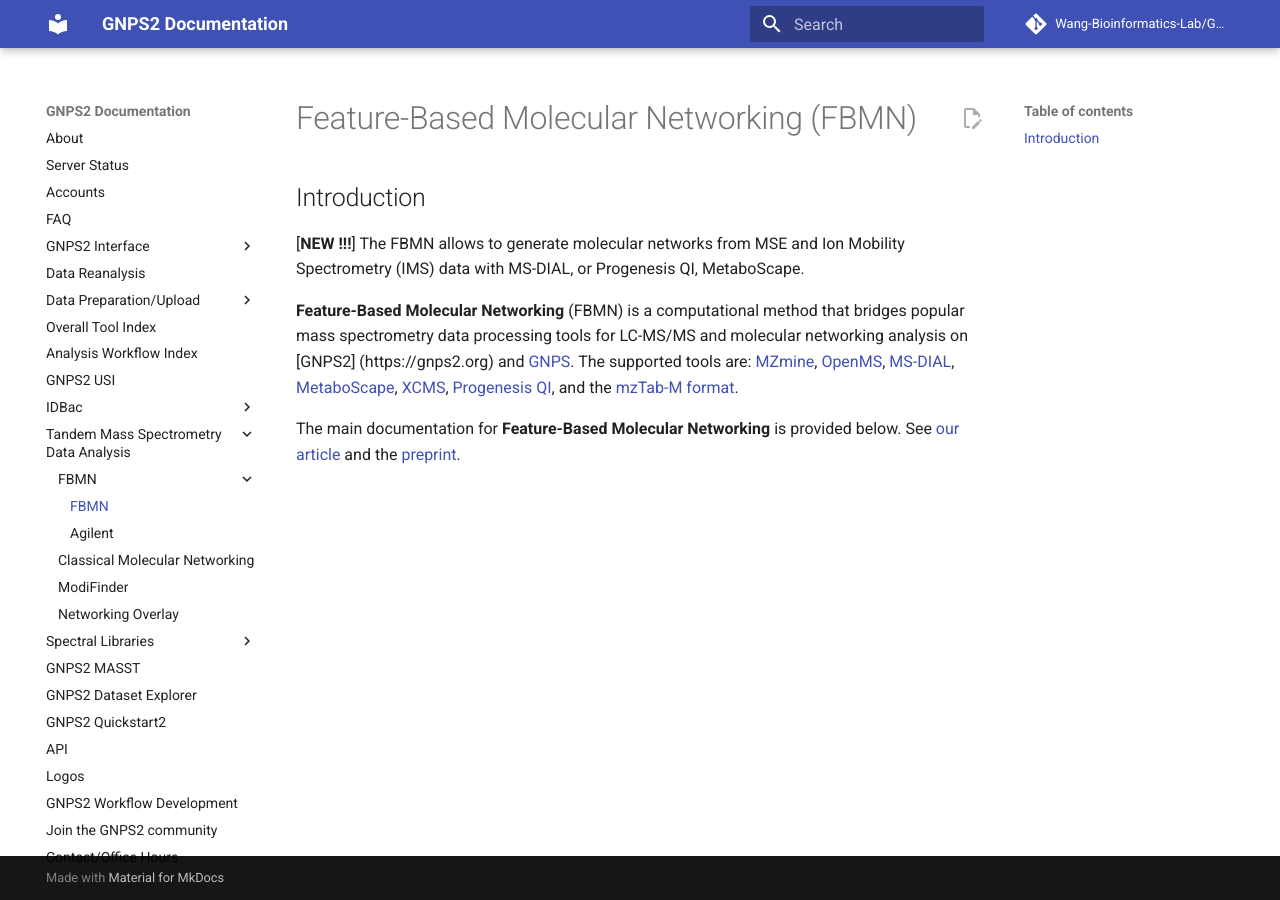
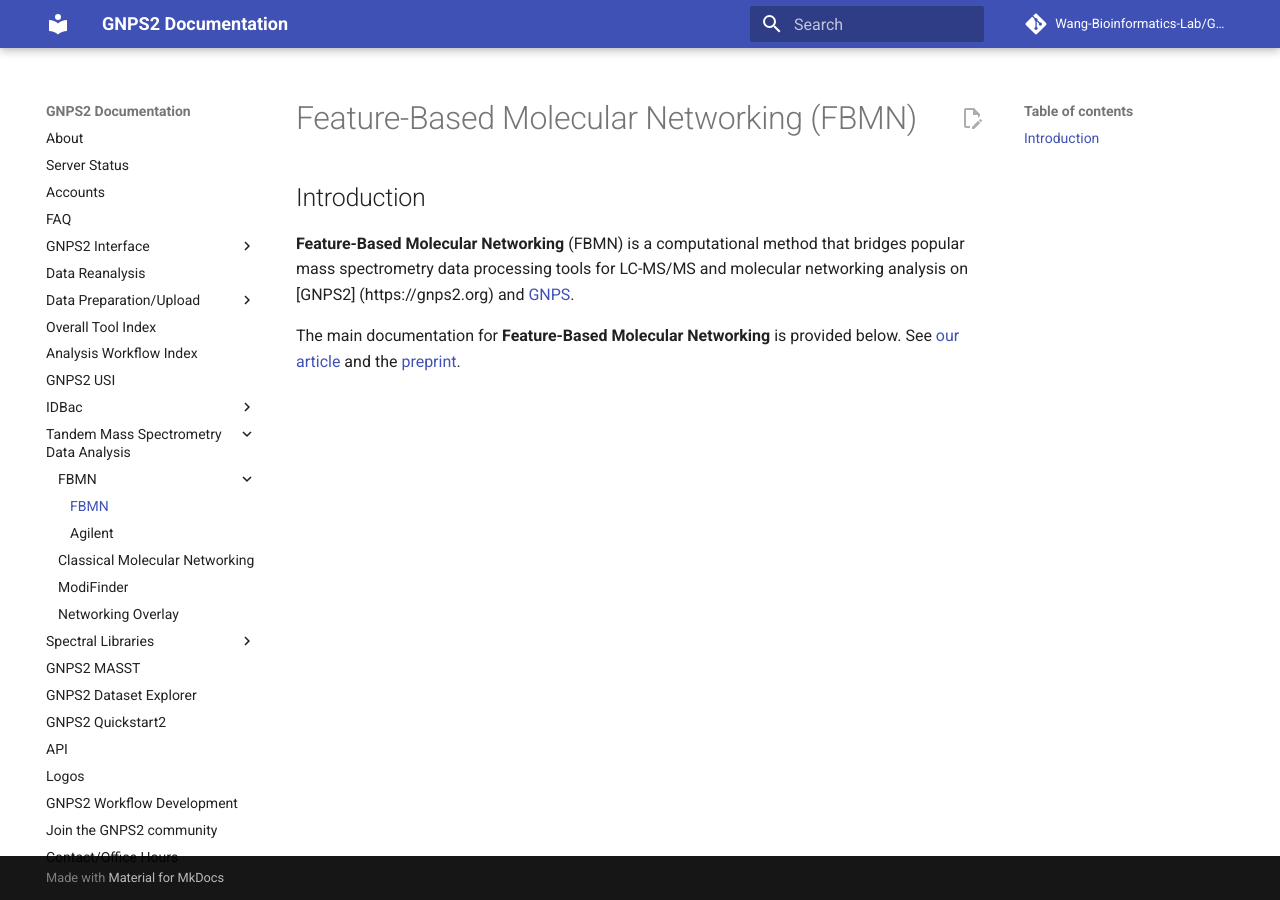
Before and after one commit to Wang-Bioinformatics-Lab/GNPS2_Documentation, an MkDocs documentation site: the page built from docs/fbmn.md, in a window 1280 px wide. Built offline with MkDocs 1.6.1 and Material for MkDocs 9.7.7, drawn with Linux system fonts in a browser that asks for light colours; comment, search, counter and statistics services are not loaded.

Commit message:
Update fbmn.md
Removed .md file that does not exist

```diff
--- a/docs/fbmn.md
+++ b/docs/fbmn.md
@@ -2,9 +2,7 @@
 
 ## Introduction
 
-[**NEW !!!**] The FBMN allows to generate molecular networks from MSE and Ion Mobility Spectrometry (IMS) data with MS-DIAL, or Progenesis QI, MetaboScape.
-
-**Feature-Based Molecular Networking** (FBMN) is a computational method that bridges popular mass spectrometry data processing tools for LC-MS/MS and molecular networking analysis on [GNPS2] (https://gnps2.org) and [GNPS](http://gnps.ucsd.edu). The supported tools are: [MZmine](featurebasedmolecularnetworking-with-mzmine2.md), [OpenMS](featurebasedmolecularnetworking-with-openms.md), [MS-DIAL](featurebasedmolecularnetworking-with-ms-dial.md), [MetaboScape](featurebasedmolecularnetworking-with-metaboscape.md), [XCMS](featurebasedmolecularnetworking-with-xcms3.md), [Progenesis QI](featurebasedmolecularnetworking-with-progenesisQI.md), and the [mzTab-M format](featurebasedmolecularnetworking-with-mztab-m.md).
+**Feature-Based Molecular Networking** (FBMN) is a computational method that bridges popular mass spectrometry data processing tools for LC-MS/MS and molecular networking analysis on [GNPS2] (https://gnps2.org) and [GNPS](http://gnps.ucsd.edu).
 
 The main documentation for **Feature-Based Molecular Networking** is provided below. See [our article](https://www.nature.com/articles/s41592-020-0933-6)
 and the [preprint](https://www.biorxiv.org/content/10.1101/812404v1).
```
